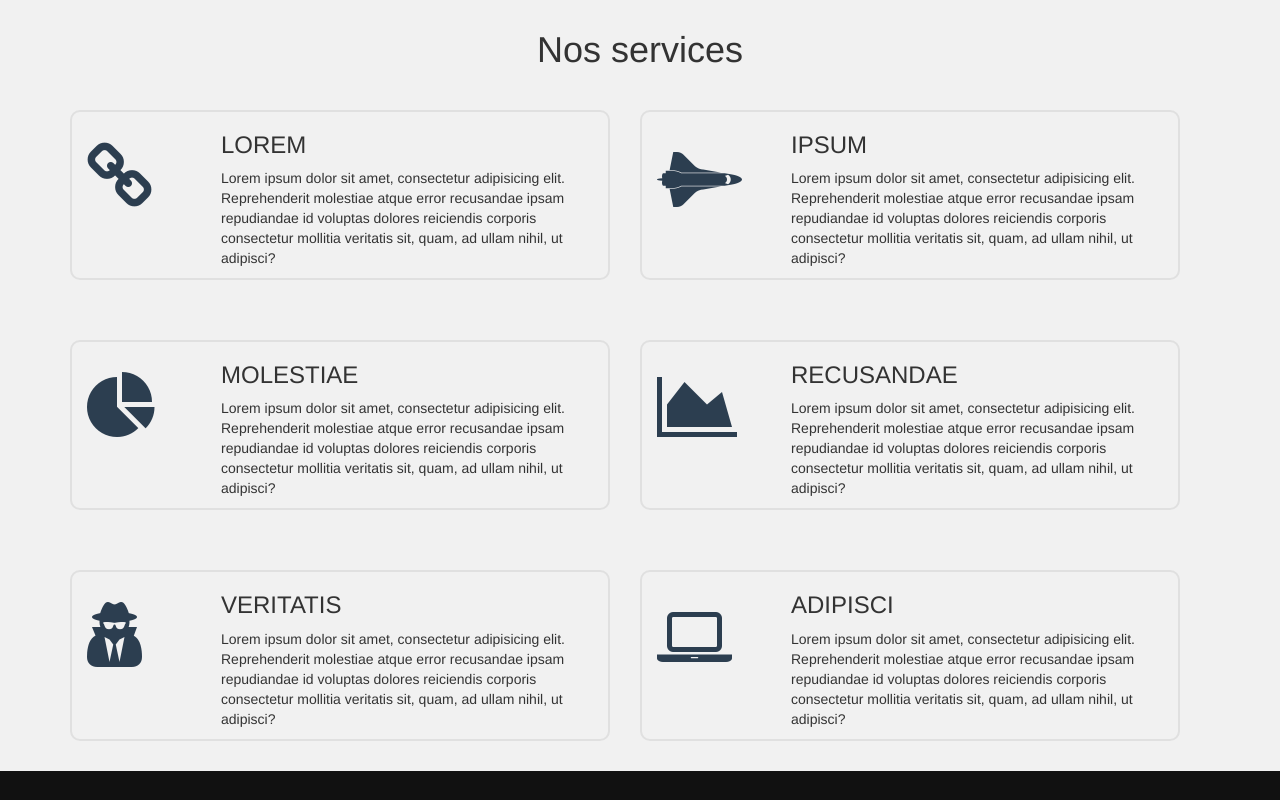
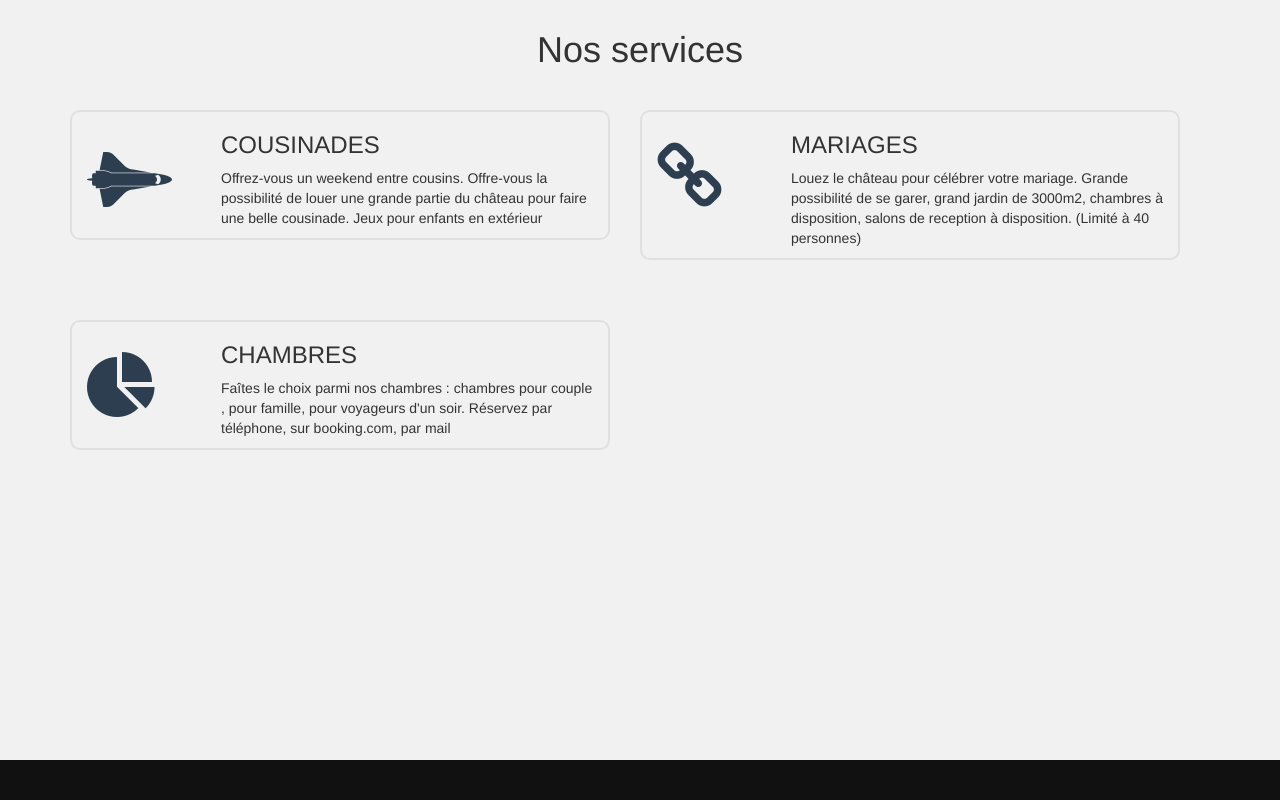
Before and after one commit to pousino/staticWebSite, a plain HTML site: page index.html in a window 1280 px wide. Shown: the part 840-1640 px from the top of the page. Drawn offline with nearby package versions, Linux system fonts and the light colour scheme.

Commit message:
CLEVW-123456 commit index 3

```diff
--- a/css/design.css
+++ b/css/design.css
@@ -67,6 +67,9 @@ section {
     /*font-family:  /*Snell Roundhand, cursive*/
 }
 
+.intro-divider {
+    color: black;
+}
 
 .social-icon a {
     color:black;
--- a/index.html
+++ b/index.html
@@ -100,10 +100,10 @@
                                     <h1>Chateau de sainte colombe</h1>
                                                         <h3>Le chateau vous accueille dans un cadre verdoyant agréable. Vous pourrez contempler la forêt environnante et bénéficier du calme de la région.
                                                         De multiples randonnées ou promenades sont disponibles au départ de la localité ou des localités voisines. </h3>
-                                    <hr class="intro-divider">
-                                    <h2>Suivez nous</h2>
+                                    <!-- <hr class="intro-divider"> -->
+                                   <h2>Suivez nous</h2>
 
-                                    <!--  CI-DESSOUS POUR CHANGER LES LIENS VERS VOS RESEAUX SOCIAUX  :  href="ici votre lien " -->
+                                   <!--  CI-DESSOUS POUR CHANGER LES LIENS VERS VOS RESEAUX SOCIAUX  :  href="ici votre lien " -->
 
                                     <ul class="list-inline social-icon">
 
@@ -119,10 +119,10 @@
 
 
                                     </ul>
-                                      <hr class="intro-divider">
+                                    <!--<hr class="intro-divider">-->
 
 
-                                      <!--        LIEN VERS FENETRE AVEC VIDEO YOUTUBE (OPTION)-->
+                                   <!--        LIEN VERS FENETRE AVEC VIDEO YOUTUBE (OPTION)-->
 
                                        <!-- Large modal -->
 
@@ -155,11 +155,11 @@
                                                                Par exemple pour mettre icone "bluetooth-b"  -> "fa fa-bluetooth-b fa-5x"-->
 
 
-                                                                <i class="fa fa-link fa-5x"></i>
+                                                                <i class="fa fa-space-shuttle fa-5x"></i>
                                                            </div>
                                                            <div class="col-lg-9 col-sm-9 col-xs-12">
-                                                              <h3>LOREM</h3>
-                                                               <p>Lorem ipsum dolor sit amet, consectetur adipisicing elit. Reprehenderit molestiae atque error recusandae ipsam repudiandae id voluptas dolores reiciendis corporis consectetur mollitia veritatis sit, quam, ad ullam nihil, ut adipisci?</p>
+                                                              <h3>COUSINADES</h3>
+                                                               <p>Offrez-vous un weekend entre cousins. Offre-vous la possibilité de louer une grande partie du château pour faire une belle cousinade. Jeux pour enfants en extérieur</p>
                                                            </div>
                                                        </div>
                                         </div>
@@ -168,11 +168,11 @@
                                                   <div class="col-lg-6 col-xs-12">
                                                        <div class="row services-block">
                                                           <div class="col-lg-3 col-sm-3 hidden-xs icon-services">
-                                                                <i class="fa fa-space-shuttle fa-5x"></i>
+                                                                <i class="fa fa-link fa-5x"></i>
                                                            </div>
                                                            <div class="col-lg-9 col-xs-12">
-                                                              <h3>IPSUM</h3>
-                                                               <p>Lorem ipsum dolor sit amet, consectetur adipisicing elit. Reprehenderit molestiae atque error recusandae ipsam repudiandae id voluptas dolores reiciendis corporis consectetur mollitia veritatis sit, quam, ad ullam nihil, ut adipisci?</p>
+                                                              <h3>MARIAGES</h3>
+                                                               <p>Louez le château pour célébrer votre mariage. Grande possibilité de se garer, grand jardin de 3000m2, chambres à disposition, salons de reception à disposition. (Limité à 40 personnes) </p>
                                                            </div>
                                                        </div>
                                                     </div>
@@ -185,50 +185,17 @@
                                                                 <i class="fa fa-pie-chart fa-5x"></i>
                                                            </div>
                                                            <div class="col-lg-9 col-xs-12">
-                                                              <h3>MOLESTIAE</h3>
-                                                               <p>Lorem ipsum dolor sit amet, consectetur adipisicing elit. Reprehenderit molestiae atque error recusandae ipsam repudiandae id voluptas dolores reiciendis corporis consectetur mollitia veritatis sit, quam, ad ullam nihil, ut adipisci?</p>
+                                                              <h3>CHAMBRES</h3>
+                                                               <p>Faîtes le choix parmi nos chambres : chambres pour couple , pour famille, pour voyageurs d'un soir. Réservez par téléphone, sur booking.com, par mail</p>
                                                            </div>
                                                        </div>
                                                         </div>
 
 
-                                                         <div class="col-lg-6 col-xs-12">
-                                                       <div class="row services-block">
-                                                          <div class="col-lg-3 col-sm-3 hidden-xs icon-services">
-                                                                <i class="fa fa-area-chart fa-5x"></i>
-                                                           </div>
-                                                           <div class="col-lg-9 col-xs-12">
-                                                              <h3>RECUSANDAE</h3>
-                                                               <p>Lorem ipsum dolor sit amet, consectetur adipisicing elit. Reprehenderit molestiae atque error recusandae ipsam repudiandae id voluptas dolores reiciendis corporis consectetur mollitia veritatis sit, quam, ad ullam nihil, ut adipisci?</p>
-                                                           </div>
-                                                       </div>
-                                                     </div>
 
 
-                                                      <div class="col-lg-6 col-xs-12">
-                                                       <div class="row services-block">
-                                                          <div class="col-lg-3 col-sm-3 hidden-xs icon-services">
-                                                                <i class="fa fa-user-secret fa-5x"></i>
-                                                           </div>
-                                                           <div class="col-lg-9 col-xs-12">
-                                                              <h3>VERITATIS</h3>
-                                                               <p>Lorem ipsum dolor sit amet, consectetur adipisicing elit. Reprehenderit molestiae atque error recusandae ipsam repudiandae id voluptas dolores reiciendis corporis consectetur mollitia veritatis sit, quam, ad ullam nihil, ut adipisci?</p>
-                                                           </div>
-                                                       </div>
-                                                     </div>
 
 
-                                               <div class="col-lg-6 col-xs-12">
-                                                       <div class="row services-block">
-                                                          <div class="col-lg-3 col-sm-3 hidden-xs icon-services">
-                                                                <i class="fa fa-laptop fa-5x"></i>
-                                                           </div>
-                                                           <div class="col-lg-9 col-xs-12">
-                                                              <h3>ADIPISCI</h3>
-                                                               <p>Lorem ipsum dolor sit amet, consectetur adipisicing elit. Reprehenderit molestiae atque error recusandae ipsam repudiandae id voluptas dolores reiciendis corporis consectetur mollitia veritatis sit, quam, ad ullam nihil, ut adipisci?</p>
-                                                           </div>
-                                                       </div>
-                                                     </div>
 
 
 
```
